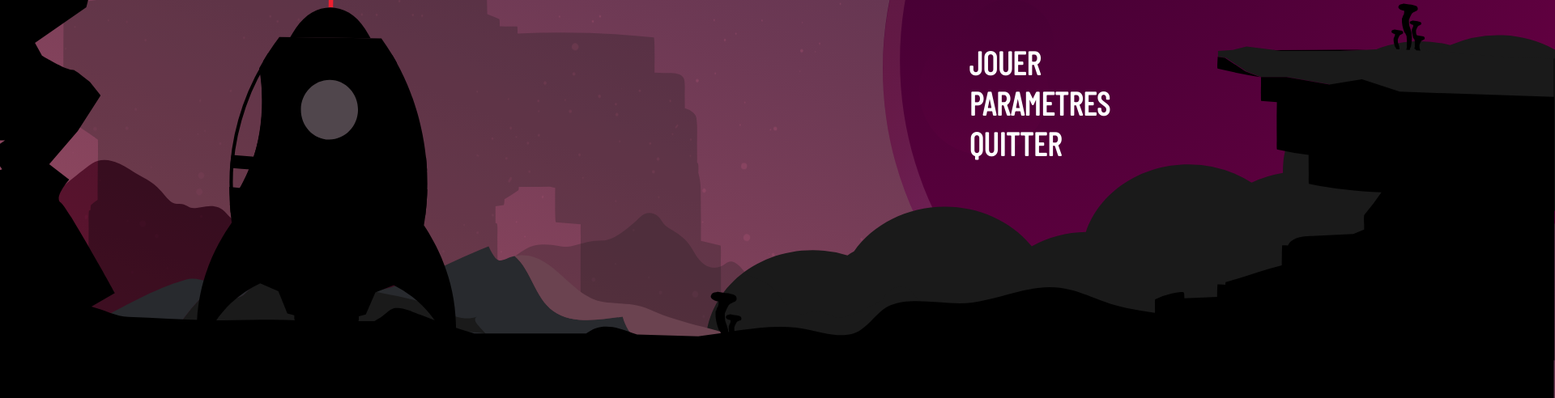
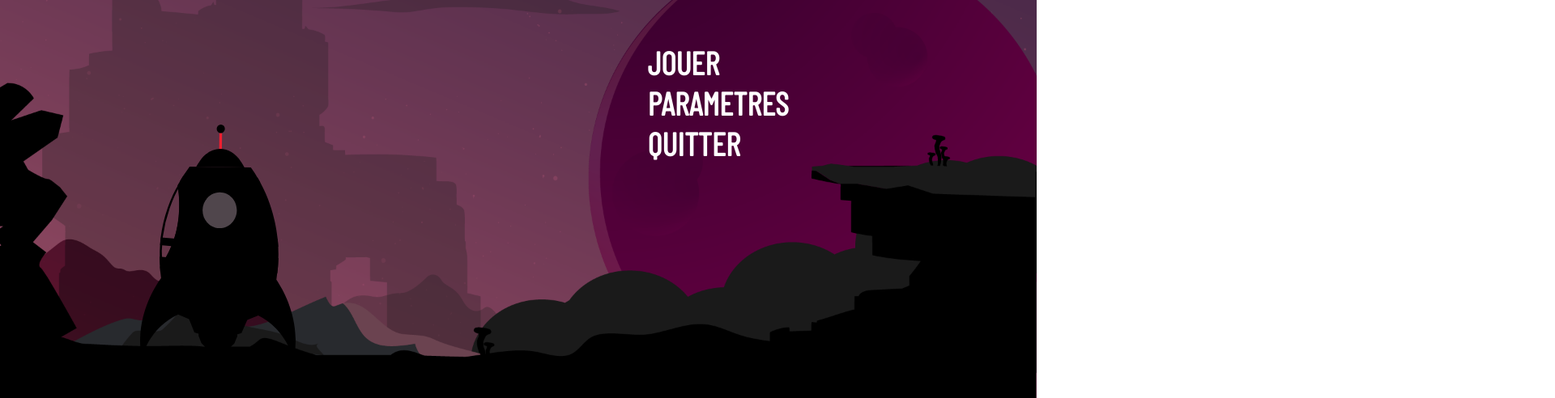
Before and after one commit to CamilleR1702/elmus-project, a website: page home.html in a window 1280 px wide. Shown: the part 308-800 px from the top of the page at 81% size, 1920 px wide, since content can reach past the window. Drawn offline with nearby package versions, Linux system fonts and the light colour scheme; a web font is replaced by a local one.

Commit message:
BUGFIX : CSS ocean screen

```diff
--- a/assets/scss/home-screen/_backgrounds.scss
+++ b/assets/scss/home-screen/_backgrounds.scss
@@ -3,7 +3,7 @@
 }
 
 .gradient-purple{
-  background: url('./assets/img/background_home.svg');
+  background: url('./assets/img/background_home.png');
 }
 
 .p-absolute{
--- a/assets/scss/home-screen/animations/_background_home.scss
+++ b/assets/scss/home-screen/animations/_background_home.scss
@@ -1,5 +1,4 @@
 .gradient-purple{
-  background: url("./assets/img/background_home.svg");
   background-size: cover;
   background-repeat: no-repeat;
   background-position: bottom;
--- a/assets/scss/partials/ocean.scss
+++ b/assets/scss/partials/ocean.scss
@@ -1,4 +1,4 @@
-body{
+.block-body-ocean{
   width: 1920px;
   height: 1080px;
   overflow: hidden;
```
Also changed, not shown: ocean.html (+1 -1 lines), assets/img/background_home.png (added), style.css.
